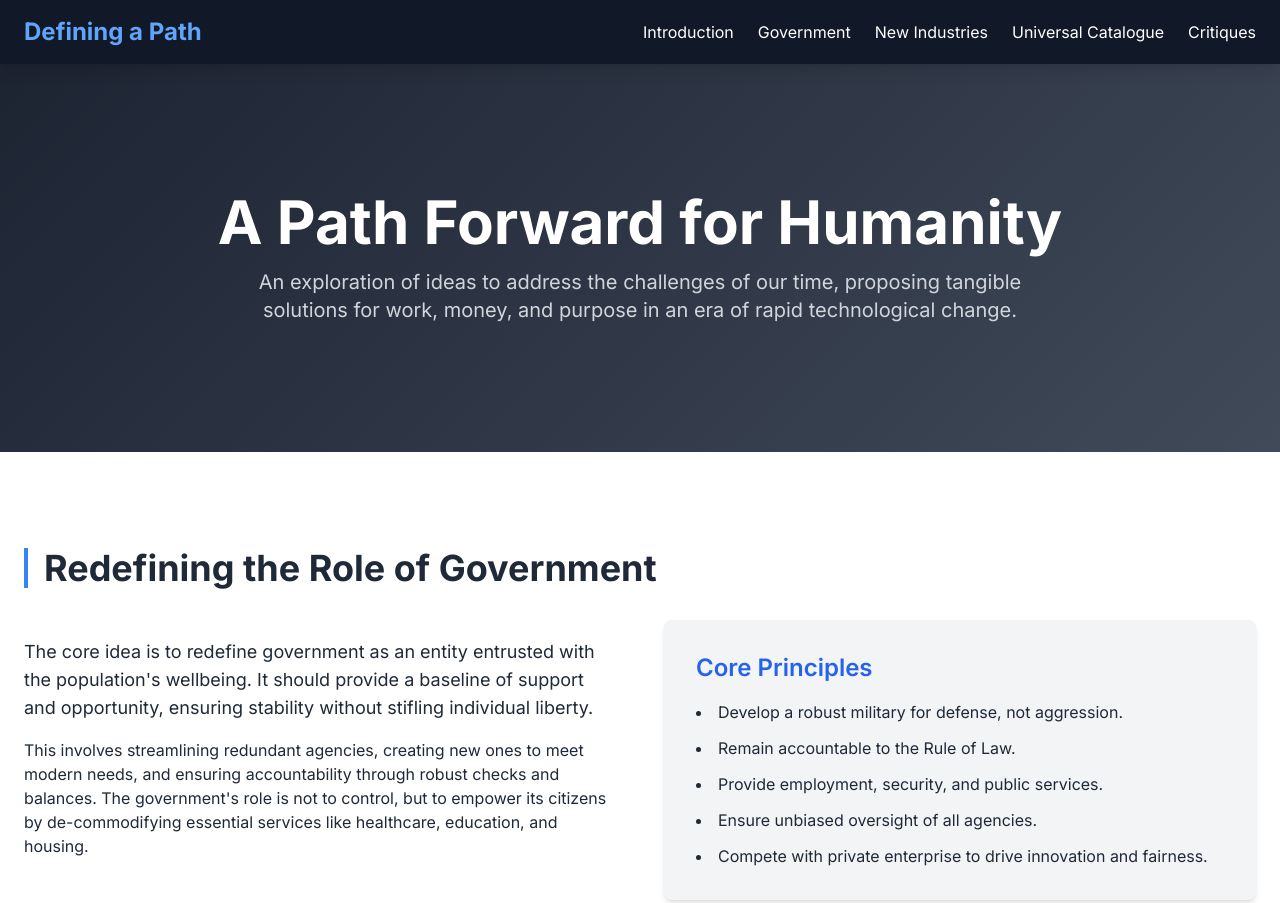
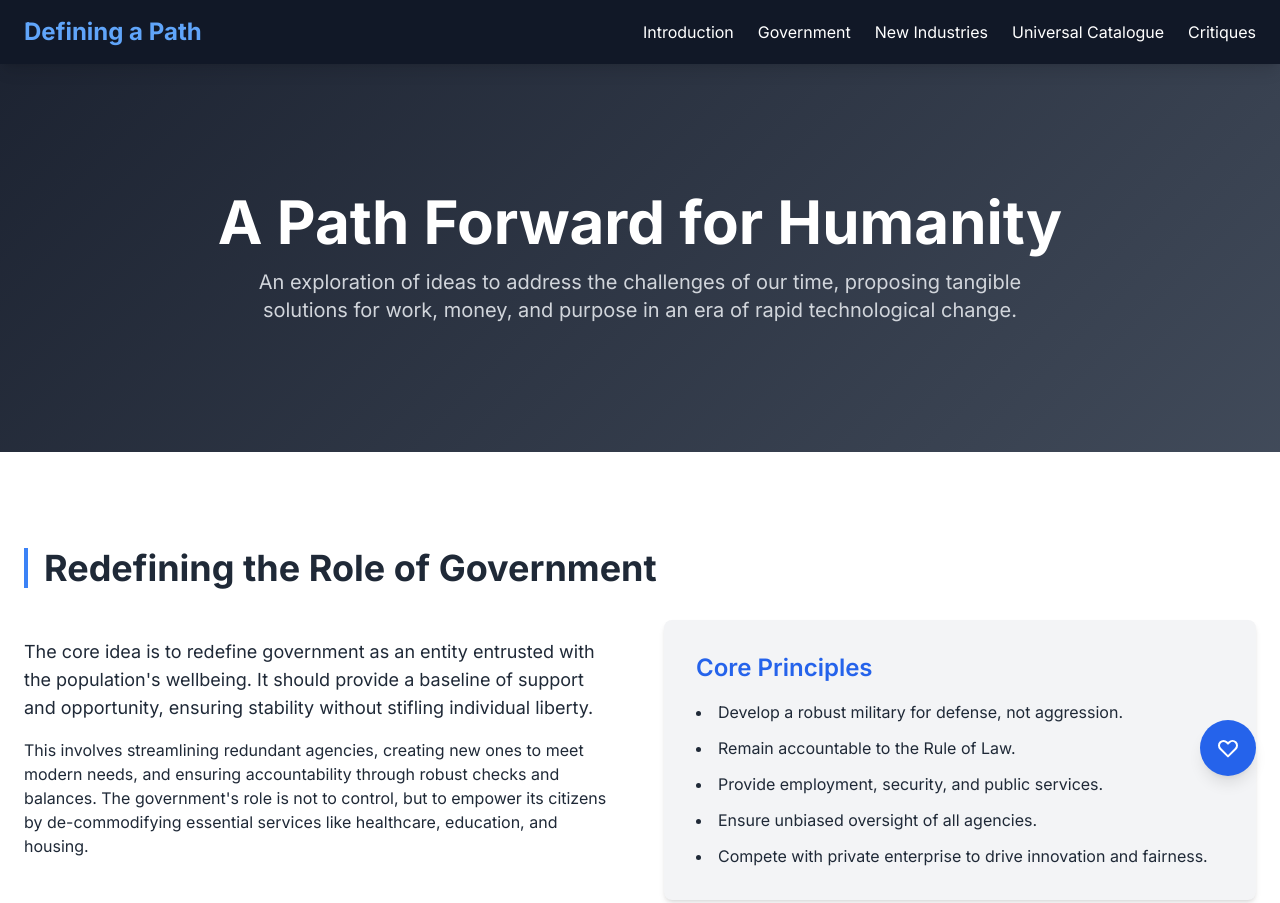
Before and after one commit to Roseroke/Defining-A-Path, a plain HTML site: page index.html in a window 1280 px wide. Shown: the top 903 px of the page. Drawn offline with nearby package versions, Linux system fonts and the light colour scheme.

Commit message:
Update index.html

```diff
--- a/index.html
+++ b/index.html
@@ -179,6 +179,15 @@
         </div>
     </footer>
 
+    <!-- Floating Donation Icon -->
+    <a href="https://streamlabs.com/theynpresident/tip" target="_blank" rel="noopener noreferrer"
+       class="fixed bottom-6 right-6 bg-blue-600 text-white p-4 rounded-full shadow-lg hover:bg-blue-700 transition-colors duration-300 z-20"
+       aria-label="Donate">
+        <svg xmlns="http://www.w3.org/2000/svg" class="h-6 w-6" fill="none" viewBox="0 0 24 24" stroke="currentColor">
+            <path stroke-linecap="round" stroke-linejoin="round" stroke-width="2" d="M4.318 6.318a4.5 4.5 0 000 6.364L12 20.364l7.682-7.682a4.5 4.5 0 00-6.364-6.364L12 7.636l-1.318-1.318a4.5 4.5 0 00-6.364 0z" />
+        </svg>
+    </a>
+
     <script>
         // JavaScript for mobile menu toggle
         const mobileMenuButton = document.getElementById('mobile-menu-button');
```
